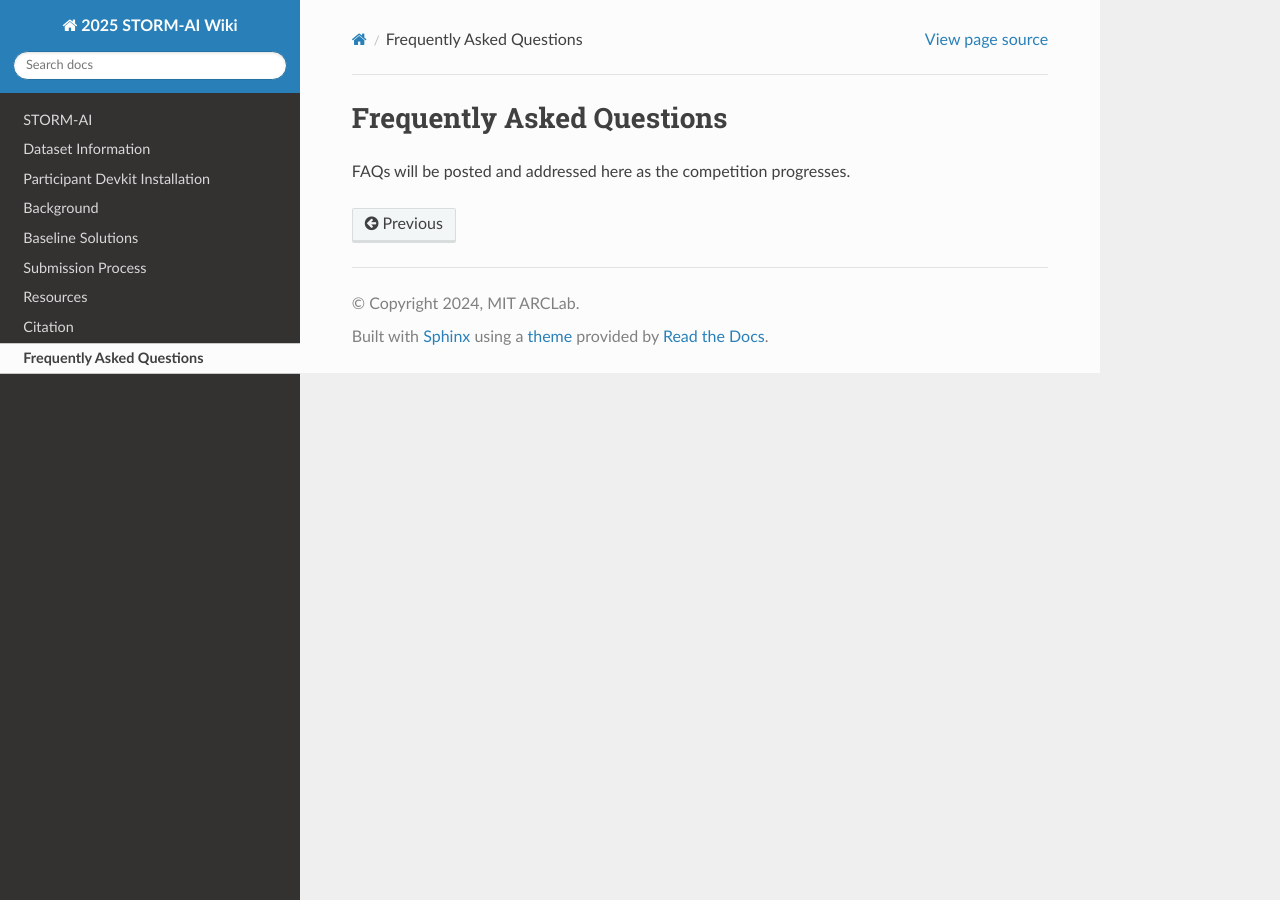
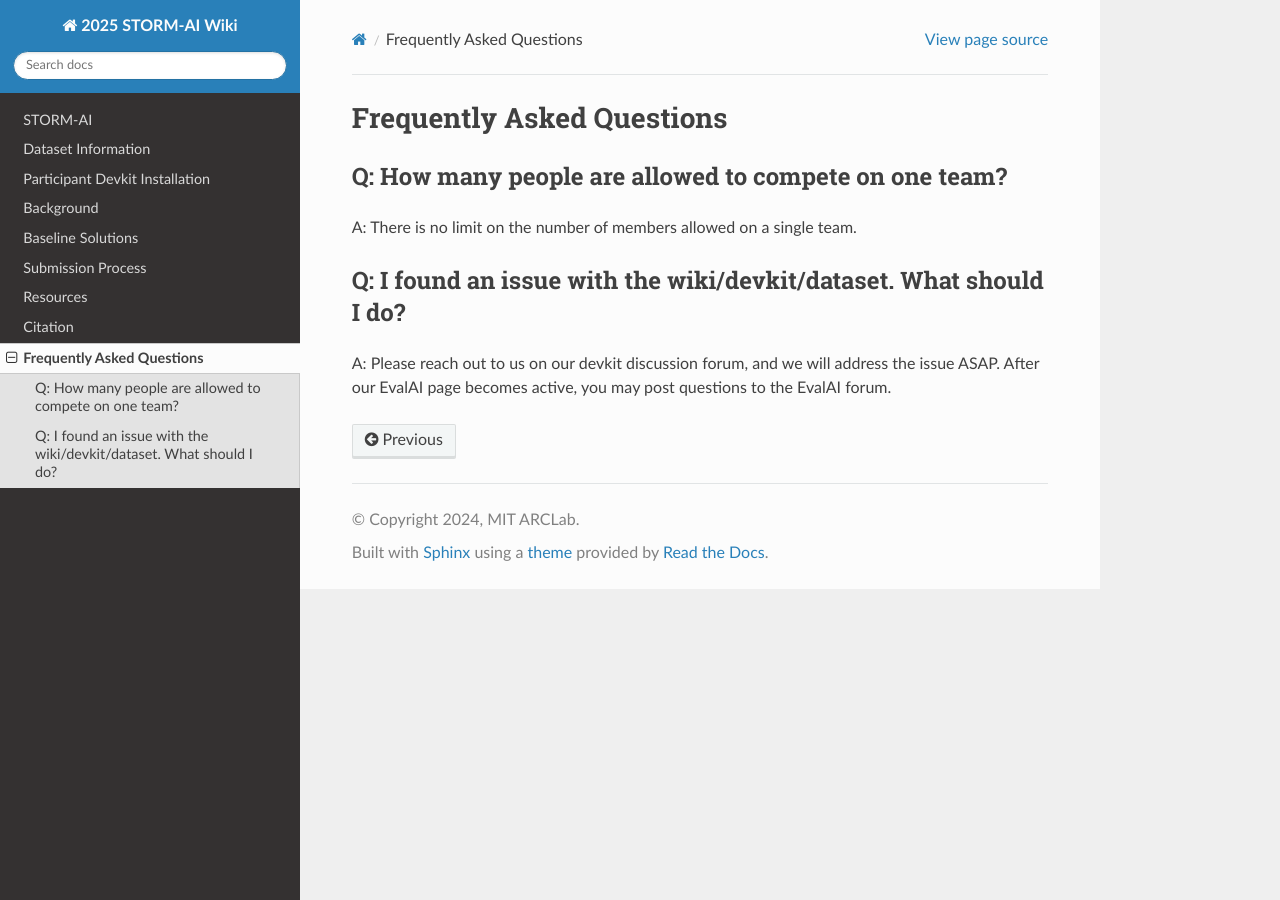
Before and after one commit to olgupila/STORM-AI-devkit-2025, a Sphinx documentation site: the page built from docs/faq.md, in a window 1280 px wide. Built offline with Sphinx 7.4.7 and the Read the Docs theme 3.1.0, drawn with Linux system fonts in a browser that asks for light colours; pages that are not in the unit, such as notebooks, are missing from menus.

Commit message:
Add team size & forum FAQs

```diff
--- a/docs/faq.md
+++ b/docs/faq.md
@@ -1,2 +1,5 @@
 # Frequently Asked Questions
-FAQs will be posted and addressed here as the competition progresses.
+### Q: How many people are allowed to compete on one team?
+A: There is no limit on the number of members allowed on a single team.
+### Q: I found an issue with the wiki/devkit/dataset. What should I do?
+A: Please reach out to us on our devkit discussion forum, and we will address the issue ASAP. After our EvalAI page becomes active, you may post questions to the EvalAI forum.
```
